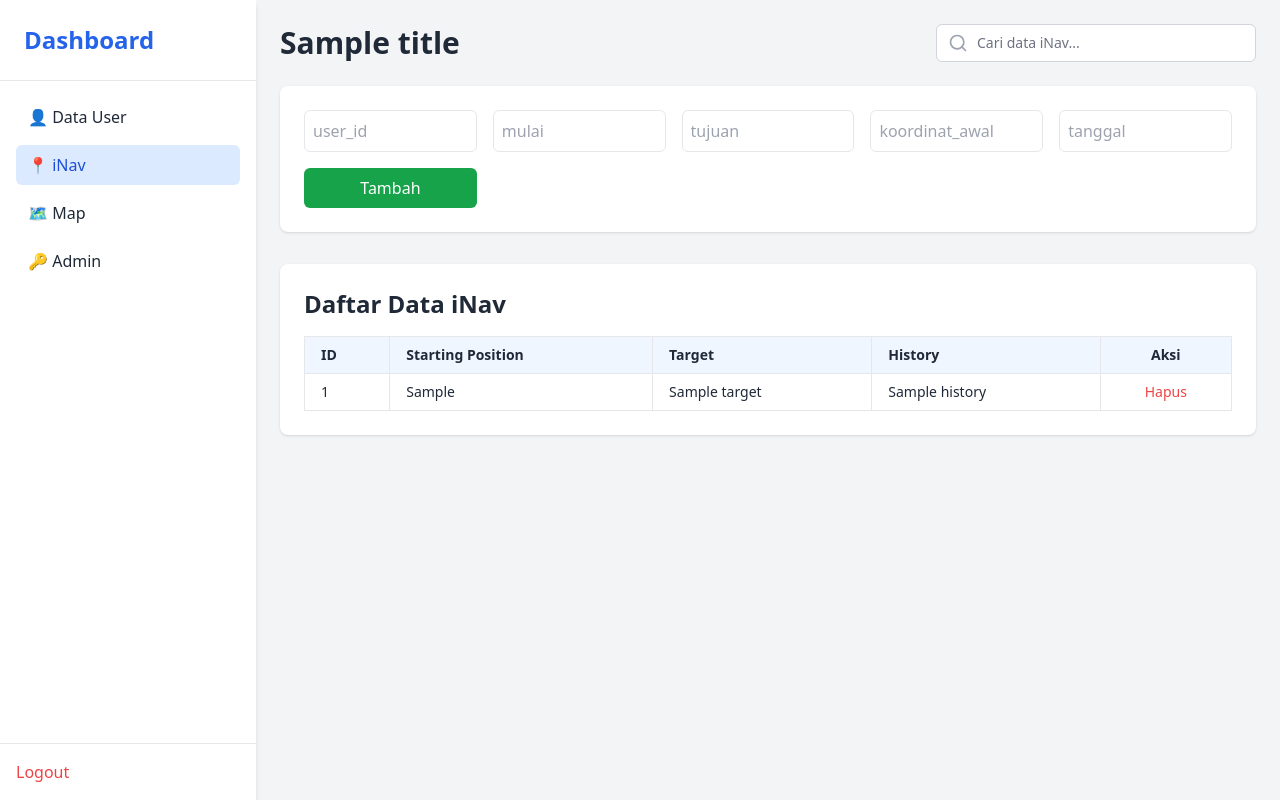
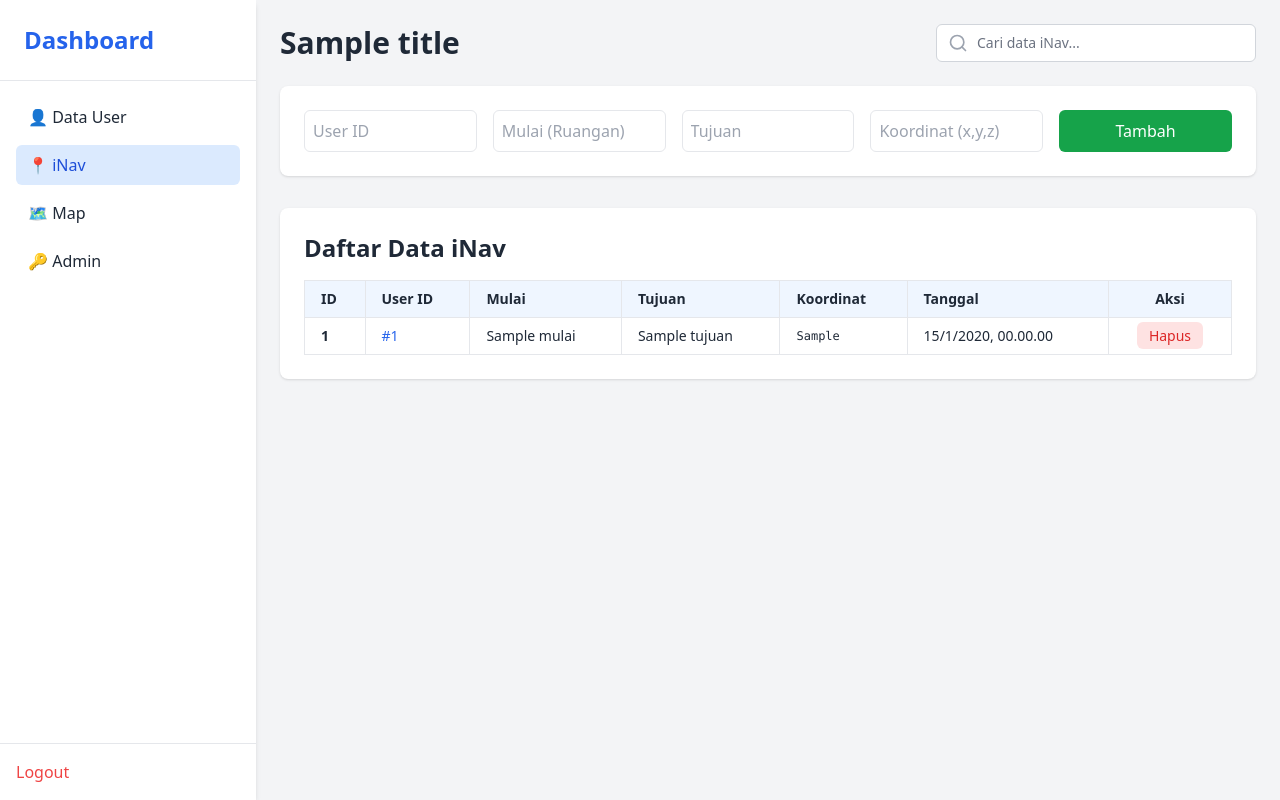
Before and after one commit to alifwahyu112/indoor-nav-backend, a Node server app: template views/inav.ejs in a window 1280 px wide. Run offline with Node 20, Linux system fonts and the light colour scheme; the template is opened without the code that fills it: most values are stand-ins (such as "Sample title", 1, 10 or a date in 2020); some libraries are stand-ins or nearby versions.

Commit message:
update backend navigasi

```diff
--- a/server.js
+++ b/server.js
@@ -167,7 +167,7 @@ app.get("/inav", (req, res) => {
 
 app.post("/tambah-inav", (req, res) => {
   const { user_id, mulai, tujuan, koordinat_awal, tanggal } = req.body;
-  const sql = `INSERT INTO inav (user_id, tujuan, koordinat_awal, tanggal) VALUES (?, ?, ?)`;
+  const sql = `INSERT INTO inav (user_id, muali, tujuan, koordinat_awal, tanggal) VALUES (?, ?, ?, ?, ?)`;
   db.query(sql, [user_id, mulai, tujuan, koordinat_awal, tanggal], err => {
     if (err) return res.status(500).send("Database Error");
     res.redirect("/inav");
--- a/views/inav.ejs
+++ b/views/inav.ejs
@@ -17,9 +17,7 @@
 
       <nav class="flex-1 p-4 space-y-2">
         <a href="/" class="block py-2 px-3 rounded-md hover:bg-blue-100 font-medium">👤 Data User</a>
-
         <a href="/inav" class="block py-2 px-3 rounded-md bg-blue-100 text-blue-700 font-medium">📍 iNav</a>
-
         <a href="/map" class="block py-2 px-3 rounded-md hover:bg-blue-100 font-medium">🗺️ Map</a>
         <a href="/admin" class="block py-2 px-3 rounded-md hover:bg-blue-100 font-medium">🔑 Admin</a>
       </nav>
@@ -38,9 +36,7 @@
           <span class="absolute inset-y-0 left-0 flex items-center pl-3">
             <svg class="w-5 h-5 text-gray-400" viewBox="0 0 24 24" fill="none" stroke="currentColor" stroke-width="2" stroke-linecap="round" stroke-linejoin="round"><circle cx="11" cy="11" r="8"></circle><line x1="21" y1="21" x2="16.65" y2="16.65"></line></svg>
           </span>
-
           <input type="text" id="searchInput" onkeyup="searchTable()" placeholder="Cari data iNav..." class="block w-full pl-10 pr-10 py-2 border border-gray-300 rounded-md leading-5 bg-white placeholder-gray-500 focus:outline-none focus:ring-1 focus:ring-blue-500 sm:text-sm">
-
           <button id="clearSearch" onclick="clearInput()" class="absolute inset-y-0 right-0 flex items-center pr-3 text-gray-400 hover:text-gray-600 hidden">
             <svg class="w-5 h-5" fill="none" stroke="currentColor" viewBox="0 0 24 24">
               <path stroke-linecap="round" stroke-linejoin="round" stroke-width="2" d="M6 18L18 6M6 6l12 12"></path>
@@ -49,14 +45,13 @@
         </div>
       </header>
 
-      <form action="/tambah-inav" method="POST" class="grid grid-cols-2 md:grid-cols-5 gap-4 bg-white p-6 rounded-lg shadow">
-        <input type="text" name="suser_id" placeholder="user_id" class="border p-2 rounded-md" required>
-        <input type="text" name="mulai" placeholder="mulai" class="border p-2 rounded-md" required>
-        <input type="text" name="tujuan" placeholder="tujuan" class="border p-2 rounded-md" required>
-        <input type="text" name="koordinat_awal" placeholder="koordinat_awal" class="border p-2 rounded-md" required>
-        <input type="text" name="tanggal" placeholder="tanggal" class="border p-2 rounded-md" required>
+      <form action="/tambah-inav" method="POST" class="grid grid-cols-1 md:grid-cols-5 gap-4 bg-white p-6 rounded-lg shadow">
+        <input type="number" name="user_id" placeholder="User ID" class="border p-2 rounded-md" required>
+        <input type="text" name="mulai" placeholder="Mulai (Ruangan)" class="border p-2 rounded-md" required>
+        <input type="text" name="tujuan" placeholder="Tujuan" class="border p-2 rounded-md" required>
+        <input type="text" name="koordinat_awal" placeholder="Koordinat (x,y,z)" class="border p-2 rounded-md" required>
 
-        <button type="submit" class="bg-green-600 text-white px-4 py-2 rounded-md hover:bg-green-700 col-span-2 md:col-span-1">
+        <button type="submit" class="bg-green-600 text-white px-4 py-2 rounded-md hover:bg-green-700">
             Tambah
         </button>
       </form>
@@ -69,9 +64,11 @@
             <thead>
               <tr class="bg-blue-50 text-left">
                 <th class="border px-4 py-2">ID</th>
-                <th class="border px-4 py-2">Starting Position</th>
-                <th class="border px-4 py-2">Target</th>
-                <th class="border px-4 py-2">History</th>
+                <th class="border px-4 py-2">User ID</th>
+                <th class="border px-4 py-2">Mulai</th>
+                <th class="border px-4 py-2">Tujuan</th>
+                <th class="border px-4 py-2">Koordinat</th>
+                <th class="border px-4 py-2">Tanggal</th>
                 <th class="border px-4 py-2 text-center">Aksi</th>
               </tr>
             </thead>
@@ -79,53 +76,46 @@
               <% if (inavs && inavs.length > 0) { %>
                 <% inavs.forEach((row) => { %>
                   <tr class="hover:bg-gray-50">
-                    <td class="border px-4 py-2"><%= row.id %></td>
-                    <td class="border px-4 py-2"><%= row.starting_position %></td>
-                    <td class="border px-4 py-2"><%= row.target %></td>
-                    <td class="border px-4 py-2"><%= row.history %></td>
+                    <td class="border px-4 py-2 font-bold"><%= row.id %></td>
+                    <td class="border px-4 py-2 text-blue-600">#<%= row.user_id %></td>
+                    <td class="border px-4 py-2"><%= row.mulai %></td>
+                    <td class="border px-4 py-2"><%= row.tujuan %></td>
+                    <td class="border px-4 py-2 font-mono text-xs"><%= row.koordinat_awal %></td>
+                    <td class="border px-4 py-2">
+                        <%= new Date(row.tanggal).toLocaleString('id-ID') %>
+                    </td>
                     <td class="border px-4 py-2 text-center">
-                      <a href="/delete-inav/<%= row.id %>" class="text-red-500 hover:underline" onclick="return confirm('Yakin ingin menghapus data ini?');">Hapus</a>
+                      <a href="/delete-inav/<%= row.id %>" class="bg-red-100 text-red-600 px-3 py-1 rounded-md hover:bg-red-200" onclick="return confirm('Yakin ingin menghapus riwayat ini?');">Hapus</a>
                     </td>
                   </tr>
                 <% }) %>
               <% } else { %>
                 <tr>
-                  <td colspan="6" class="text-center py-4 text-gray-500">Belum ada data iNav.</td>
+                  <td colspan="7" class="text-center py-10 text-gray-500 italic">Belum ada data riwayat perjalanan.</td>
                 </tr>
               <% } %>
             </tbody>
           </table>
         </div>
       </div>
-
     </main>
-
   </div>
 
   <script>
-    // FUNGSI LIVE SEARCH
     function searchTable() {
       const input = document.getElementById("searchInput");
       const clearBtn = document.getElementById("clearSearch");
       const filter = input.value.toLowerCase();
 
-      // Munculkan tombol X jika ada teks, sembunyikan jika kosong
-      if (input.value.length > 0) {
-        clearBtn.classList.remove('hidden');
-      } else {
-        clearBtn.classList.add('hidden');
-      }
+      input.value.length > 0 ? clearBtn.classList.remove('hidden') : clearBtn.classList.add('hidden');
 
       const table = document.querySelector("table tbody");
       const tr = table.getElementsByTagName("tr");
 
       for (let i = 0; i < tr.length; i++) {
-        // Lewati baris jika itu adalah baris "Belum ada data"
         if (tr[i].cells.length < 2) continue;
-
         let match = false;
         const td = tr[i].getElementsByTagName("td");
-
         for (let j = 0; j < td.length; j++) {
           if (td[j]) {
             const textValue = td[j].textContent || td[j].innerText;
@@ -139,14 +129,12 @@
       }
     }
 
-    // FUNGSI CLEAR INPUT
     function clearInput() {
       const input = document.getElementById("searchInput");
-      input.value = ""; // Menghapus teks
-      searchTable();    // Reset tampilan tabel (menampilkan semua)
-      input.focus();    // Fokus kembali ke input
+      input.value = "";
+      searchTable();
+      input.focus();
     }
   </script>
-
 </body>
 </html>
```
